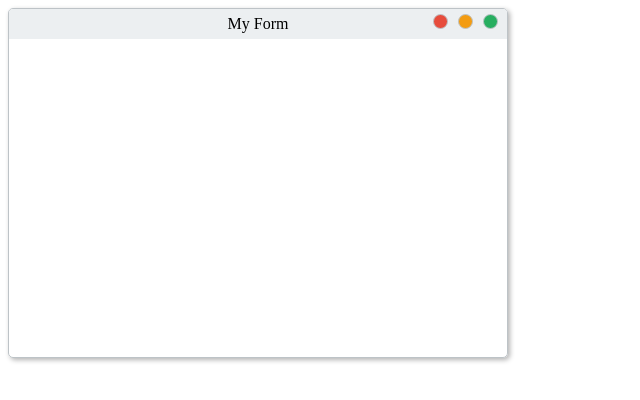
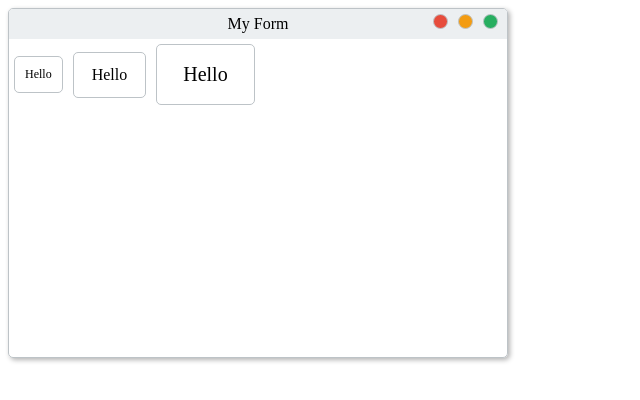
Before and after one commit to fixwater/WinForm.js, a Vue app in the folder web-vue/: page / in a window 1280 px wide. Shown: the top 400 px of the page, without its empty margins (0-640 px from the left). Built offline with nearby package versions, Linux system fonts and the light colour scheme.

Commit message:
Add test code

```diff
--- a/web-vue/src/components/form/form.vue
+++ b/web-vue/src/components/form/form.vue
@@ -2,7 +2,13 @@
   <!-- <Editable :directions="['right', 'bottom']" :size="{width:500,height:350}"> -->
   <div class="form">
     <HeaderBar>My Form</HeaderBar>
-    <div class="content"></div>
+    <div class="content">
+      <Direction>
+        <Button>Hello</Button>
+        <Button button-size="medium">Hello</Button>
+        <Button button-size="large">Hello</Button>
+      </Direction>
+    </div>
   </div>
   <!-- </Editable> -->
 </template>
@@ -11,11 +17,15 @@
 import { Prop } from "vue-property-decorator";
 import HeaderBar from "./header-bar.vue";
 import Component from "vue-class-component";
+import Button from "../button.vue";
+import Direction from "../@direction.vue";
 import Vue from "vue";
 
 @Component({
   components: {
-    HeaderBar
+    HeaderBar,
+    Button,
+    Direction
   }
 })
 export default class Form extends Vue {
```
